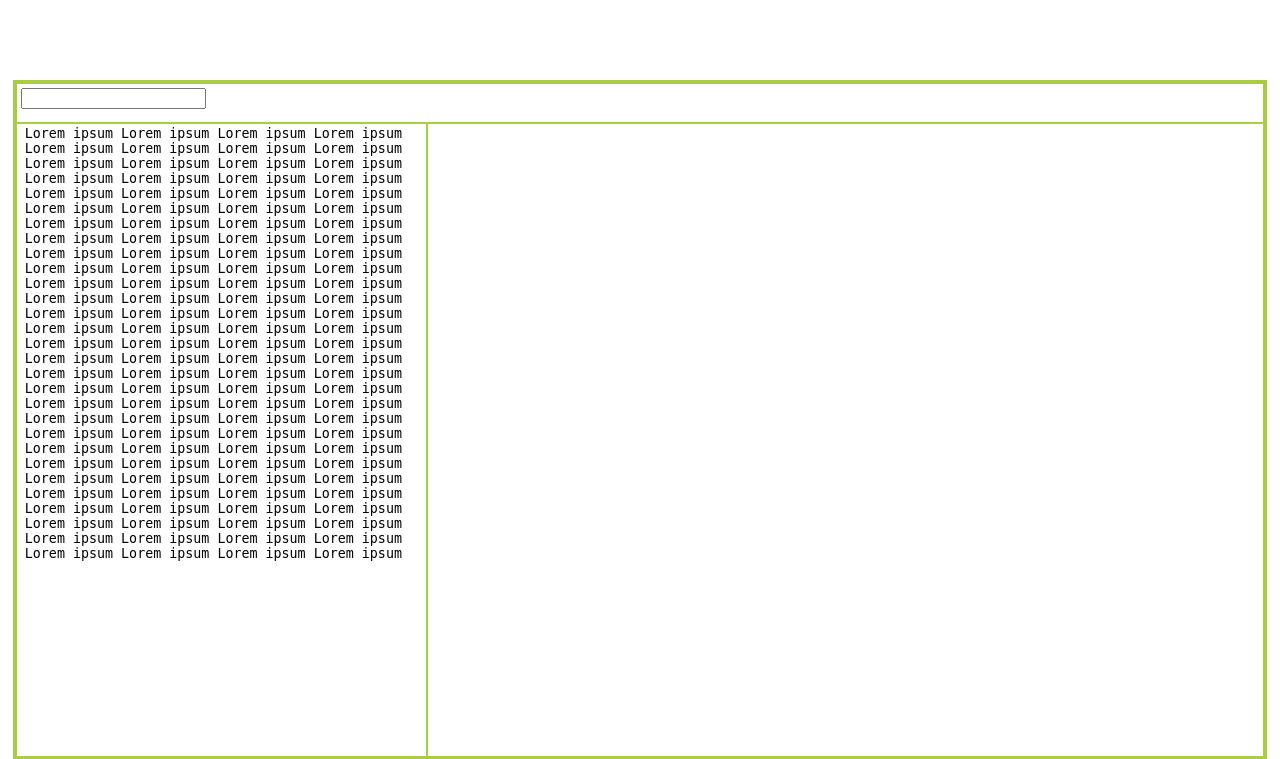
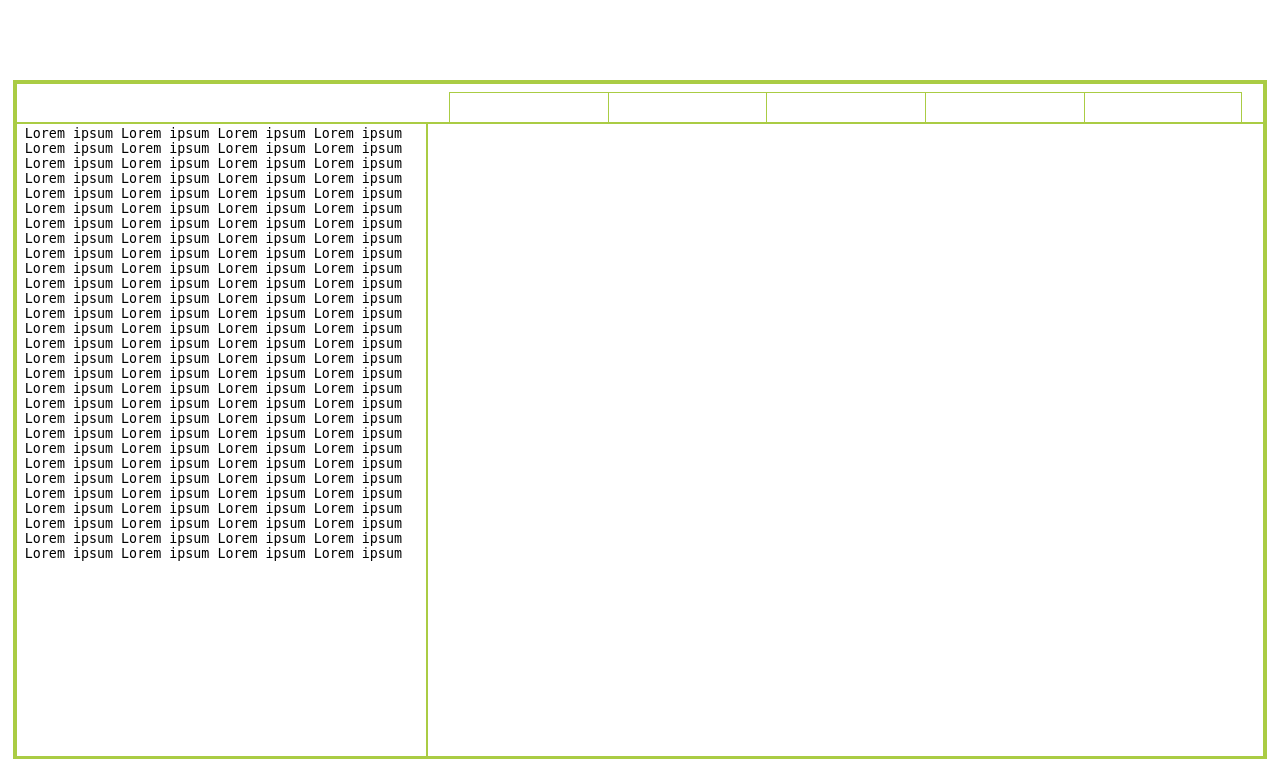
Before and after one commit to msemikin/cache, a PHP site: page /pg/workenv.html in a window 1280 px wide. Shown: the top 759 px of the page. Run offline with PHP 8.4, Linux system fonts and the light colour scheme.

Commit message:
типа хоть раз посмотрите, что я сделал

```diff
--- a/WEB/css/css.css
+++ b/WEB/css/css.css
@@ -18,6 +18,7 @@ body{
 .left-div {
     position: relative;
     padding: 0 0 0 6px;
+    max-width: 33%;
     width: 33%;
     height: 94%;
     float:left;
@@ -44,6 +45,22 @@ body{
     resize: none;
     border: none;
 }
-input {
-    margin: 4px;
+
+.tabs-buttons {
+    position: absolute;
+    left: 33%;
+    width: 67%;
+    height: 100%;
+    display: inline-flex;
+    flex-direction: row;
+    justify-content: center;
 }
+
+.tab {
+    border-left: 1px solid #ac4;
+    border-top: 1px solid #ac4;
+    position: relative;
+    width: 19%;
+    top: 20%;
+    height: 80%;
+}
--- a/WEB/pg/workenv.html
+++ b/WEB/pg/workenv.html
@@ -13,7 +13,16 @@
 <div height="2%"></div>
 <!-- Working environment -->
 <div class="maindiv">
-    <div class="topper"><input type="text"></div>
+    <div class="topper">
+        <input type="text" style="float: left; margin-left: 6px; margin-top: 10px; border: none;"></input>
+        <div class="tabs-buttons">
+            <div class="tab"></div>
+            <div class="tab"></div>
+            <div class="tab"></div>
+            <div class="tab"></div>
+            <div class="tab" style="border-right: 1px solid #ac4;"></div>
+        </div>
+    </div>
     <div class="left-div"><textarea class="main-text">Lorem ipsum Lorem ipsum Lorem ipsum Lorem ipsum Lorem ipsum Lorem ipsum Lorem ipsum Lorem ipsum Lorem ipsum Lorem ipsum Lorem ipsum Lorem ipsum Lorem ipsum Lorem ipsum Lorem ipsum Lorem ipsum Lorem ipsum Lorem ipsum Lorem ipsum Lorem ipsum Lorem ipsum Lorem ipsum Lorem ipsum Lorem ipsum Lorem ipsum Lorem ipsum Lorem ipsum Lorem ipsum Lorem ipsum Lorem ipsum Lorem ipsum Lorem ipsum Lorem ipsum Lorem ipsum Lorem ipsum Lorem ipsum Lorem ipsum Lorem ipsum Lorem ipsum Lorem ipsum Lorem ipsum Lorem ipsum Lorem ipsum Lorem ipsum Lorem ipsum Lorem ipsum Lorem ipsum Lorem ipsum Lorem ipsum Lorem ipsum Lorem ipsum Lorem ipsum Lorem ipsum Lorem ipsum Lorem ipsum Lorem ipsum Lorem ipsum Lorem ipsum Lorem ipsum Lorem ipsum Lorem ipsum Lorem ipsum Lorem ipsum Lorem ipsum Lorem ipsum Lorem ipsum Lorem ipsum Lorem ipsum Lorem ipsum Lorem ipsum Lorem ipsum Lorem ipsum Lorem ipsum Lorem ipsum Lorem ipsum Lorem ipsum Lorem ipsum Lorem ipsum Lorem ipsum Lorem ipsum Lorem ipsum Lorem ipsum Lorem ipsum Lorem ipsum Lorem ipsum Lorem ipsum Lorem ipsum Lorem ipsum Lorem ipsum Lorem ipsum Lorem ipsum Lorem ipsum Lorem ipsum Lorem ipsum Lorem ipsum Lorem ipsum Lorem ipsum Lorem ipsum Lorem ipsum Lorem ipsum Lorem ipsum Lorem ipsum Lorem ipsum Lorem ipsum Lorem ipsum Lorem ipsum Lorem ipsum Lorem ipsum Lorem ipsum Lorem ipsum Lorem ipsum Lorem ipsum Lorem ipsum Lorem ipsum Lorem ipsum Lorem ipsum </textarea></div>
     <div class="right-div"></div>
 </div>
```
